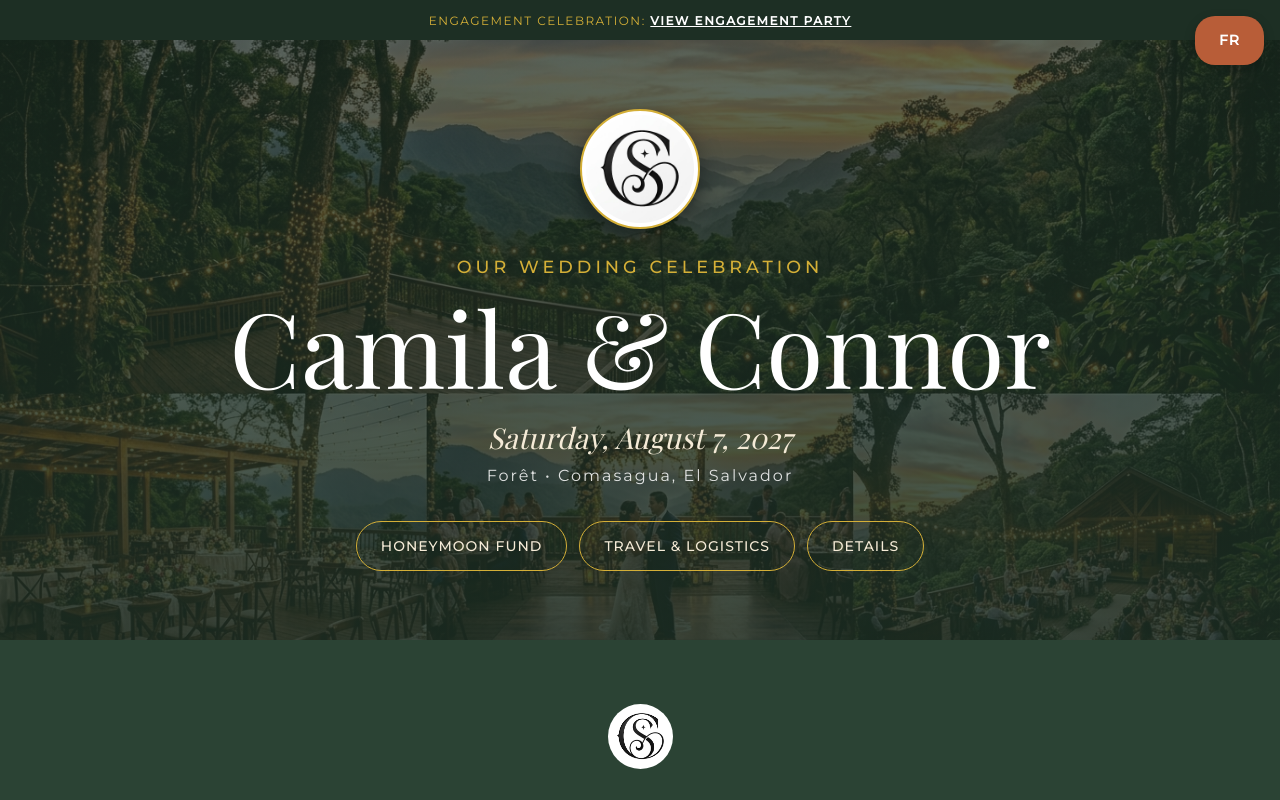
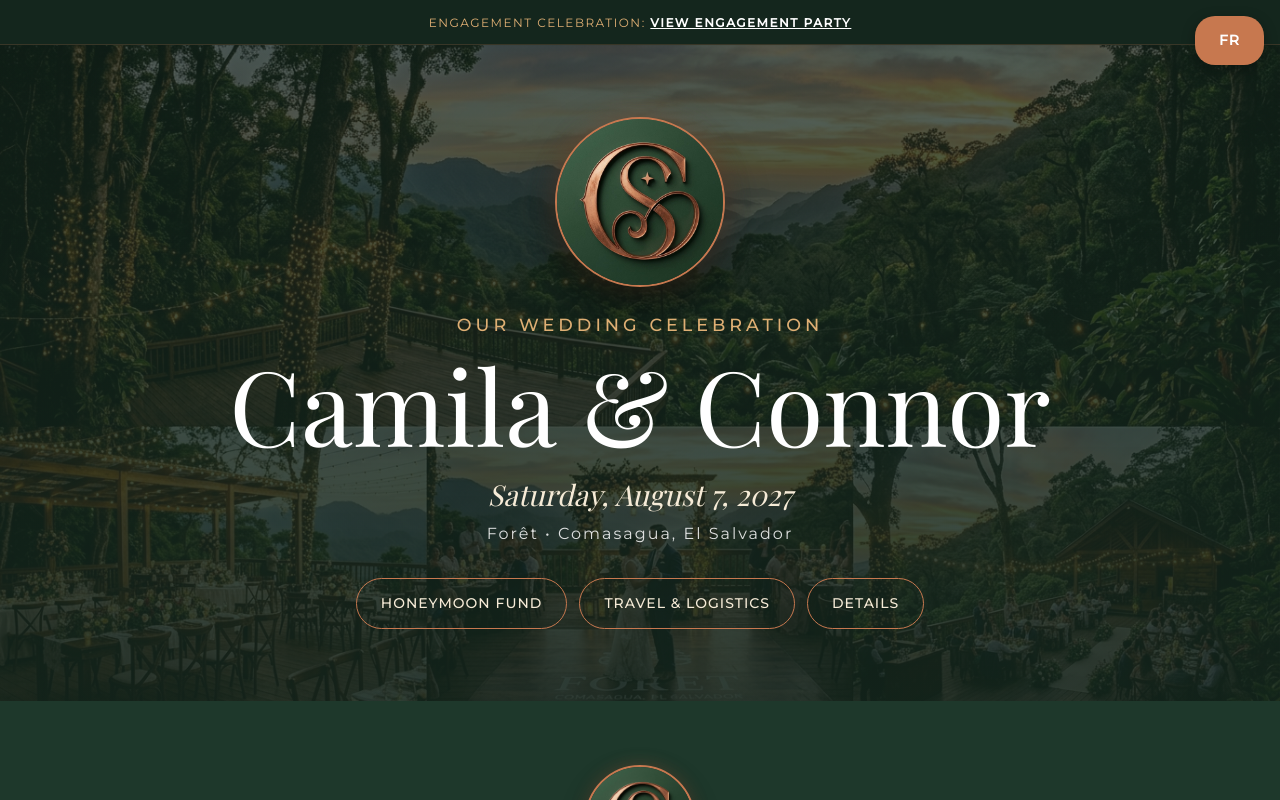
Before and after one commit to drurqui/Wedding_Camila-Connor, a React (Vite) app: page /boda in a window 1280 px wide. Shown: the top 800 px of the page. Built offline with nearby package versions, Linux system fonts and the light colour scheme; no server answers; a web font is replaced by a local one.

Commit message:
Cambio de monograma y ajustes de dominio en index.html

```diff
--- a/index.html
+++ b/index.html
@@ -9,22 +9,26 @@
     <meta name="description" content="Our engagement on Nov 15, 2026. / Nuestro compromiso el 15 de Nov. Confirma/RSVP aquí." />
 
     <meta property="og:type" content="website" />
-    <meta property="og:url" content="https://boda-shields-urquilla.web.app/" />
+    <meta property="og:url" content="https://shieldsurquilla.com/" />
 
     <meta property="og:locale" content="es_ES" />
     <meta property="og:locale:alternate" content="en_US" />
-    <meta property="og:locale:alternate" content="en_CA" /> <meta property="og:title" content="Shields-Urquilla Wedding | Boda" />
+    <meta property="og:locale:alternate" content="en_CA" />
+    <meta property="og:title" content="Shields-Urquilla Wedding | Boda" />
     <meta property="og:description" content="Our engagement / Nuestro compromiso. RSVP." />
 
-    <meta property="og:image" content="https://boda-shields-urquilla.web.app/anillo.png" />
-    <meta property="og:image:width" content="800" />
-    <meta property="og:image:height" content="800" />
+    <meta property="og:image" content="https://shieldsurquilla.com/cs-monogram.jpg" />
+    <meta property="og:image:secure_url" content="https://shieldsurquilla.com/cs-monogram.jpg" />
+    <meta property="og:image:type" content="image/jpeg" />
+    <meta property="og:image:width" content="1024" />
+    <meta property="og:image:height" content="1024" />
+    <meta property="og:image:alt" content="Camila & Connor Monogram" />
 
-    <meta name="twitter:card" content="summary" />
-    <meta name="twitter:url" content="https://boda-shields-urquilla.web.app/" />
+    <meta name="twitter:card" content="summary_large_image" />
+    <meta name="twitter:url" content="https://shieldsurquilla.com/" />
     <meta name="twitter:title" content="Shields-Urquilla Wedding | Boda" />
-    <meta name="twitter:description" content="Our engagement / Nuestro compromiso. RSVP." />
-    <meta name="twitter:image" content="https://boda-shields-urquilla.web.app/anillo.png" />
+    <meta name="twitter:description" content="Shields & Urquilla • Wedding & Engagement Celebration" />
+    <meta name="twitter:image" content="https://shieldsurquilla.com/cs-monogram.jpg" />
 
     <link href="https://fonts.googleapis.com/css2?family=Playfair+Display:ital,wght@0,400;0,600;1,400&family=Montserrat:wght@300;400;500&display=swap" rel="stylesheet">
     <link href="https://fonts.googleapis.com/css2?family=Monsieur+La+Doulaise&display=swap" rel="stylesheet">
--- a/src/pages/Wedding.jsx
+++ b/src/pages/Wedding.jsx
@@ -158,22 +158,27 @@ const Wedding = () => {
       }
     } catch (err) {
       console.error("Error Stripe:", err);
-      setErrorMessage("No se pudo contactar el servidor de pagos. Por favor intenta de nuevo en unos momentos.");
       setLoadingPayment(false);
     }
   };
 
-  // Paleta de colores basada en el Canva de la novia
+  // Paleta de colores armonizada orgánicamente con el nuevo monograma cobre sobre verde pino
   const colors = {
-    forestGreen: '#2b4334',
-    forestDark: '#1d2f24',
-    sandBeige: '#f5ebd7',
-    sandLight: '#faf5eb',
-    terracotta: '#b85d38',
-    terracottaDark: '#984a2a',
-    goldAccent: '#d4af37',
+    forestGreen: '#1e382b',      // Verde pino profundo idéntico al fondo del nuevo monograma
+    forestDark: '#14261d',       // Verde sombra para contrastes y fondos profundos
+    forestMedium: '#274b39',     // Verde medio elegante
+    sandBeige: '#f6ebd7',        // Crema cálido de los diseños de Canva
+    sandLight: '#faf6ef',        // Fondo suave marfil
+    copper: '#c7784f',           // Cobre metálico cálido idéntico al relieve del monograma
+    copperLight: '#d98d68',      // Cobre claro para estados hover y reflejos
+    copperDark: '#a15632',       // Cobre oscuro de contraste
+    copperGlow: 'rgba(199, 120, 79, 0.35)',
+    goldAccent: '#dfaf74',       // Oro cobrizo para detalles estelares
     charcoal: '#222222',
-    creamText: '#f5ebd7',
+    creamText: '#f6ebd7',
+    // Aliases para compatibilidad estilística
+    terracotta: '#c7784f',
+    terracottaDark: '#a15632',
   };
 
   return (
@@ -186,11 +191,11 @@ const Wedding = () => {
           onClick={toggleLanguage}
           sx={{
             borderRadius: '20px',
-            bgcolor: colors.terracotta,
+            bgcolor: colors.copper,
             color: '#fff',
             fontWeight: 'bold',
-            boxShadow: '0 4px 12px rgba(0,0,0,0.2)',
-            '&:hover': { bgcolor: colors.terracottaDark }
+            boxShadow: '0 4px 14px rgba(0,0,0,0.3)',
+            '&:hover': { bgcolor: colors.copperDark }
           }}
         >
           {i18n.language.startsWith('es') ? 'EN' : i18n.language.startsWith('en') ? 'FR' : 'ES'}
@@ -198,7 +203,7 @@ const Wedding = () => {
       </Box>
 
       {/* Banner de acceso al Engagement */}
-      <Box sx={{ bgcolor: colors.forestDark, py: 1, textAlign: 'center' }}>
+      <Box sx={{ bgcolor: colors.forestDark, py: 1.2, textAlign: 'center', borderBottom: `1px solid rgba(199, 120, 79, 0.2)` }}>
         <Typography variant="caption" sx={{ color: colors.goldAccent, letterSpacing: 1.5, textTransform: 'uppercase', fontSize: '0.75rem' }}>
           {t('wedding.nav.engagementLink')}:{' '}
           <RouterLink to="/engagement" style={{ color: '#ffffff', textDecoration: 'underline', fontWeight: 600 }}>
@@ -210,8 +215,8 @@ const Wedding = () => {
       {/* HERO SECTION DE LA BODA */}
       <Box
         sx={{
-          minHeight: '75vh',
-          backgroundImage: `linear-gradient(rgba(29, 47, 36, 0.7), rgba(29, 47, 36, 0.85)), url('/foret_venue.jpg')`,
+          minHeight: '80vh',
+          backgroundImage: `linear-gradient(rgba(20, 38, 29, 0.72), rgba(20, 38, 29, 0.88)), url('/foret_venue.jpg')`,
           backgroundSize: 'cover',
           backgroundPosition: 'center',
           display: 'flex',
@@ -220,25 +225,28 @@ const Wedding = () => {
           alignItems: 'center',
           color: 'white',
           px: 3,
-          py: 8,
+          py: 9,
           textAlign: 'center'
         }}
       >
-        {/* Monograma de la novia */}
+        {/* Monograma en relieve 3D cobre sobre verde pino */}
         <Box
           component="img"
           src="/cs-monogram.jpg"
           alt="Camila & Connor Monogram"
           sx={{
-            width: { xs: 90, sm: 120 },
-            height: { xs: 90, sm: 120 },
+            width: { xs: 130, sm: 170 },
+            height: { xs: 130, sm: 170 },
             borderRadius: '50%',
             objectFit: 'cover',
             mb: 3,
-            p: 0.5,
-            bgcolor: '#ffffff',
-            boxShadow: '0 8px 24px rgba(0,0,0,0.4)',
-            border: `2px solid ${colors.goldAccent}`
+            boxShadow: '0 16px 40px rgba(0,0,0,0.6), 0 0 24px rgba(199, 120, 79, 0.35)',
+            border: `2.5px solid ${colors.copper}`,
+            transition: 'transform 0.4s ease, box-shadow 0.4s ease',
+            '&:hover': {
+              transform: 'scale(1.05)',
+              boxShadow: '0 20px 48px rgba(0,0,0,0.7), 0 0 32px rgba(199, 120, 79, 0.5)',
+            }
           }}
         />
         <Typography
@@ -293,21 +301,39 @@ const Wedding = () => {
           <Button
             variant="outlined"
             href="#honeymoon"
-            sx={{ color: colors.sandBeige, borderColor: colors.goldAccent, borderRadius: '30px', px: 3 }}
+            sx={{
+              color: colors.sandBeige,
+              borderColor: colors.copper,
+              borderRadius: '30px',
+              px: 3,
+              '&:hover': { borderColor: colors.copperLight, bgcolor: 'rgba(199, 120, 79, 0.15)' }
+            }}
           >
             {t('wedding.nav.honeymoon')}
           </Button>
           <Button
             variant="outlined"
             href="#logistics"
-            sx={{ color: colors.sandBeige, borderColor: colors.goldAccent, borderRadius: '30px', px: 3 }}
+            sx={{
+              color: colors.sandBeige,
+              borderColor: colors.copper,
+              borderRadius: '30px',
+              px: 3,
+              '&:hover': { borderColor: colors.copperLight, bgcolor: 'rgba(199, 120, 79, 0.15)' }
+            }}
           >
             {t('wedding.nav.logistics')}
           </Button>
           <Button
             variant="outlined"
             href="#details"
-            sx={{ color: colors.sandBeige, borderColor: colors.goldAccent, borderRadius: '30px', px: 3 }}
+            sx={{
+              color: colors.sandBeige,
+              borderColor: colors.copper,
+              borderRadius: '30px',
+              px: 3,
+              '&:hover': { borderColor: colors.copperLight, bgcolor: 'rgba(199, 120, 79, 0.15)' }
+            }}
           >
             {t('wedding.nav.details')}
           </Button>
@@ -323,12 +349,15 @@ const Wedding = () => {
             src="/cs-monogram.jpg"
             alt="CS Monogram"
             sx={{
-              width: 65,
-              height: 65,
+              width: { xs: 85, sm: 110 },
+              height: { xs: 85, sm: 110 },
               borderRadius: '50%',
               mx: 'auto',
               mb: 2,
-              filter: 'brightness(1.05)'
+              boxShadow: '0 8px 24px rgba(0,0,0,0.4), 0 0 16px rgba(199, 120, 79, 0.3)',
+              border: `2px solid ${colors.copper}`,
+              transition: 'transform 0.3s ease',
+              '&:hover': { transform: 'scale(1.05)' }
             }}
           />
           <Typography
@@ -349,8 +378,8 @@ const Wedding = () => {
             variant="h4"
             sx={{
               fontFamily: "'Monsieur La Doulaise', cursive",
-              fontSize: { xs: '3rem', md: '4rem' },
-              color: colors.goldAccent,
+              fontSize: { xs: '3rem', md: '4.2rem' },
+              color: colors.copperLight,
               mt: -2,
               mb: 3
             }}
```
Also changed, not shown: public/cs-monogram.jpg.
